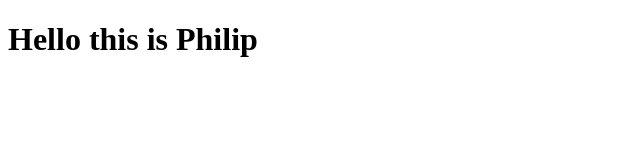
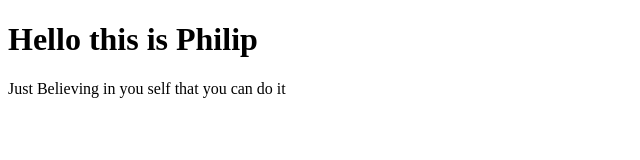
Before and after one commit to martinezphilip1212/git-test2, a plain HTML site: page index.html in a window 1280 px wide. Shown: the whole page, without its empty margins (0-640 px from the left). Drawn offline with Linux system fonts and the light colour scheme.

Commit message:
version 2

```diff
--- a/index.html
+++ b/index.html
@@ -8,5 +8,6 @@
 </head>
 <body>
     <h1>Hello this is Philip</h1>
+    <p>Just Believing in you self that you can do it</p>
 </body>
 </html>
```
